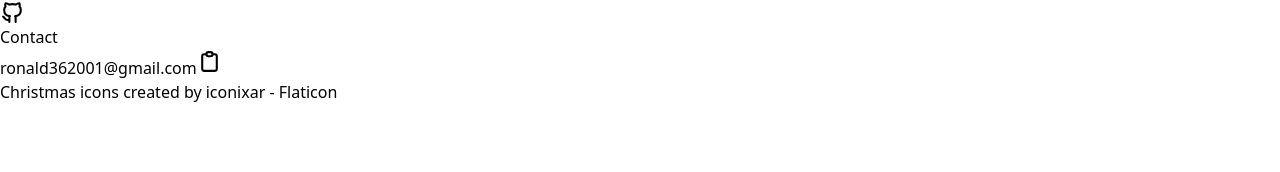
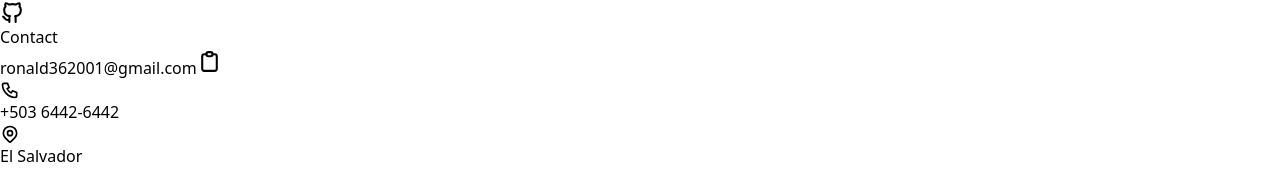
Before and after one commit to Ronald-Benitez/portfolio, a React (Vite) app: page / in a window 1280 px wide. Shown: the part 5279-5451 px from the top of the page. Before the commit the page ends 5383 px from the top, so only its background shows below. Built offline with nearby package versions, Linux system fonts and the light colour scheme.

Commit message:
feat(contact): anadir telefono y ubicacion

```diff
--- a/src/components/app/contact-section.tsx
+++ b/src/components/app/contact-section.tsx
@@ -1,5 +1,5 @@
 import { useTranslation } from "react-i18next"
-import { IconClipboard } from "@tabler/icons-react"
+import { IconClipboard, IconMapPin, IconPhone } from "@tabler/icons-react"
 
 import MailtToClipBoard from "./mail-to-clipboard"
 
@@ -21,6 +21,19 @@ function ContactSection() {
                     <IconClipboard size={25} />
                 </MailtToClipBoard>
             </div>
+            <div className="flex flex-row flex-wrap justify-center items-center gap-5 mt-2">
+                <a
+                    href="tel:+50364426442"
+                    className="flex items-center gap-2 border-b border-black p-2 hover:bg-gray-200"
+                >
+                    <IconPhone size={20} />
+                    +503 6442-6442
+                </a>
+                <p className="flex items-center gap-2 p-2">
+                    <IconMapPin size={20} />
+                    {t("main-section.location")}
+                </p>
+            </div>
         </div>
     )
 }
```
